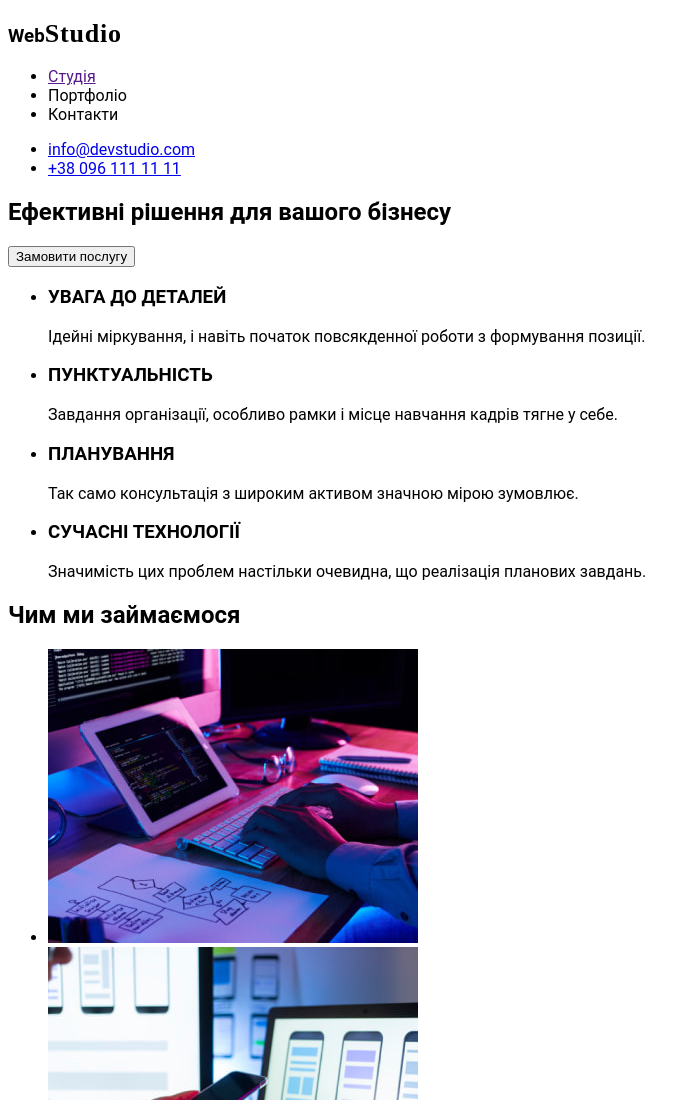
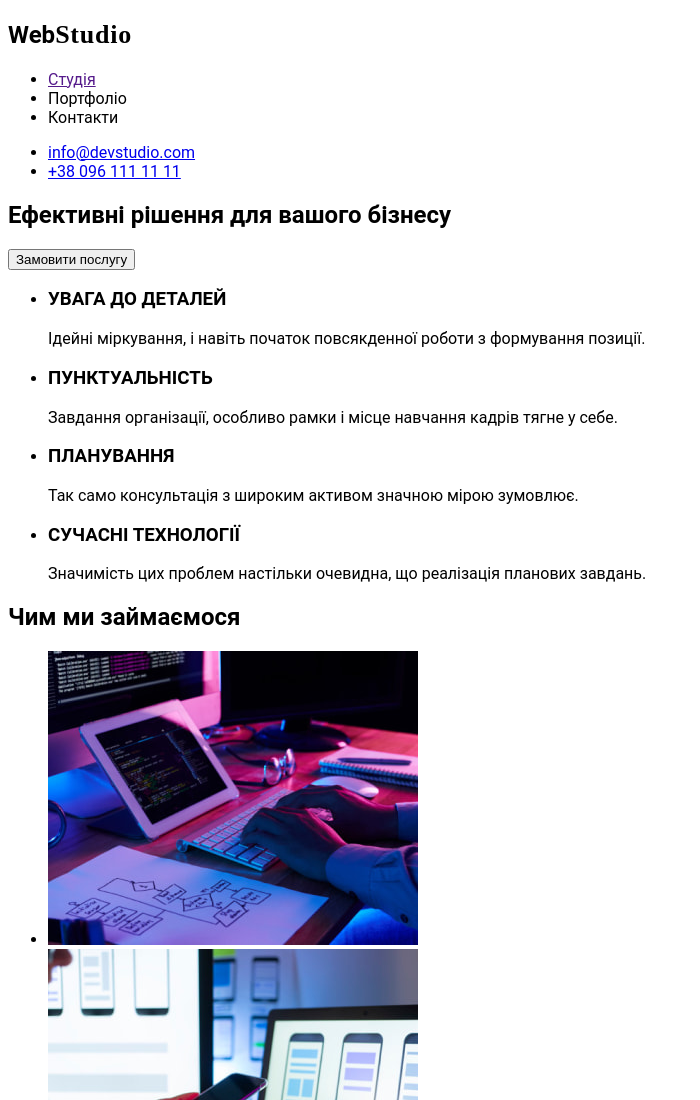
Before and after one commit to InnaKolesnykova/hw-02, a plain HTML site: page index.html in a window 1280 px wide. Shown: the top 1100 px of the page, without its empty margins (0-700 px from the left). Drawn offline with Linux system fonts and the light colour scheme.

```diff
--- a/index.html
+++ b/index.html
@@ -17,7 +17,7 @@
 
      <!-- Top line -->
       <nav>
-          <h3>Web<span class="color-black">Studio</span></h3>
+          <h2>Web<span class="color-black">Studio</span></h2>
 
          <!-- Menu Nav -->
 
@@ -45,7 +45,7 @@
     <!-- Cap -->
     <main>
         <section>
-          <h1>Ефективні рішення для вашого бізнесу</h1>
+          <h2>Ефективні рішення для вашого бізнесу</h2>
           <button type="button">Замовити послугу</button>
         </section>
 
```
